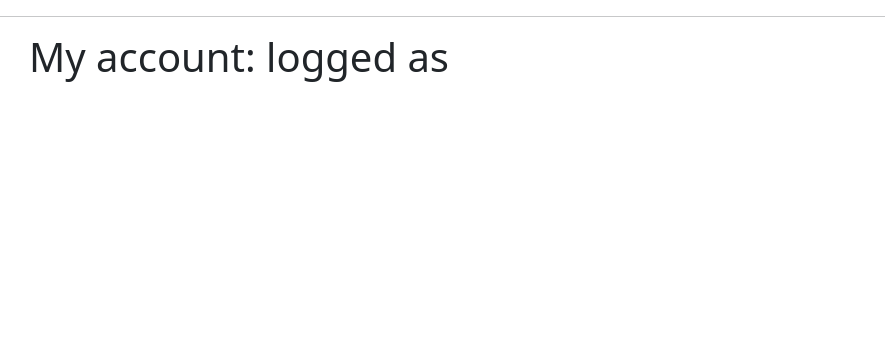
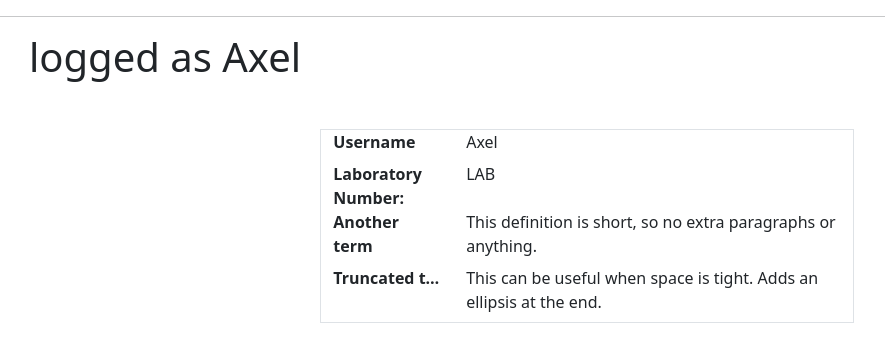
Before and after one commit to 4xel-C/CS50W_Final-project, a Django app: page /account in a window 1280 px wide. Shown: the part 58-420 px from the top of the page, without its empty margins (53-938 px from the left). Run offline with Django 5.2, Linux system fonts and the light colour scheme; a user stored in the database is signed in.

Commit message:
adding account page structure

```diff
--- a/chemanager/templates/chemanager/account.html
+++ b/chemanager/templates/chemanager/account.html
@@ -2,11 +2,27 @@
 {% load static %}
 
 {% block body %}
-<div class="container">
-    <h1 class="page-title">My account: logged as </h1>
+<div class="container mb-5">
+    <h1 class="page-title">logged as {{ user }}</h1>
 </div>
 
-<div class="container align-items-center">
+
+<div class="container col-xl-5">
+  <dl class="row justify-content-center border">
+
+    <dt class="col-lg-3">Username</dt>
+    <dd class="col-lg-9">{{ user }}</dd>
+
+    <dt class="col-lg-3">Laboratory Number:</dt>
+    <dd class="col-lg-9">LAB</dd>
+
+    <dt class="col-lg-3">Another term</dt>
+    <dd class="col-lg-9">This definition is short, so no extra paragraphs or anything.</dd>
+
+    <dt class="col-lg-3 text-truncate">Truncated term is truncated</dt>
+    <dd class="col-lg-9">This can be useful when space is tight. Adds an ellipsis at the end.</dd>
+
+  </dl>
 </div>
 
 {% endblock %}
--- a/chemanager/views.py
+++ b/chemanager/views.py
@@ -108,7 +108,9 @@ def account(request):
 
     # get the user information
     user = request.user
-    return render(request, "chemanager/account.html")
+    return render(request, "chemanager/account.html", {
+        'user': user
+    })
 
 # inventory view
 @login_required
```
